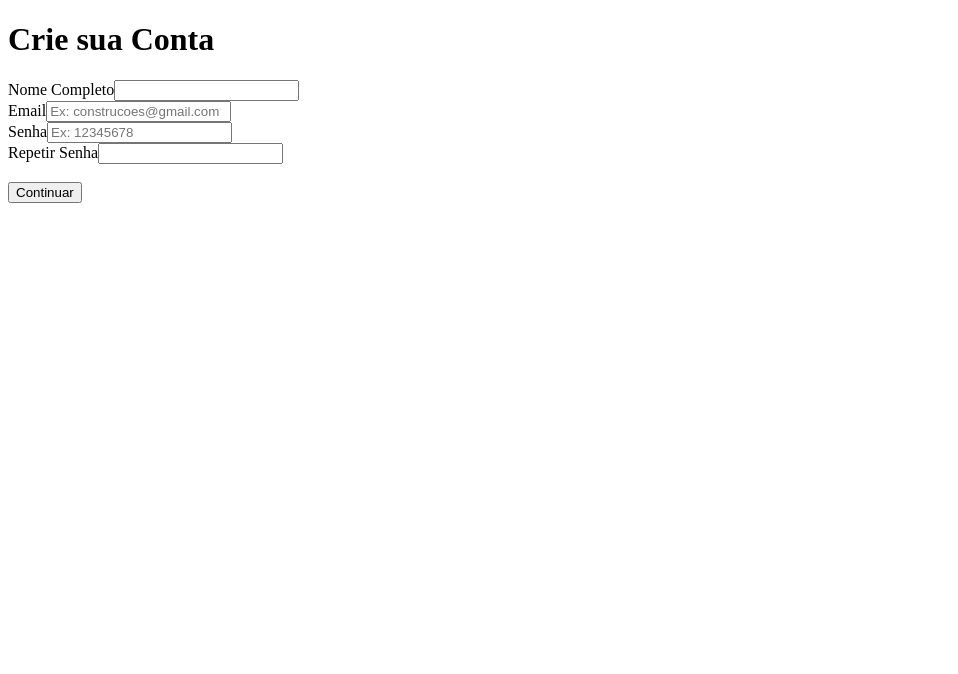
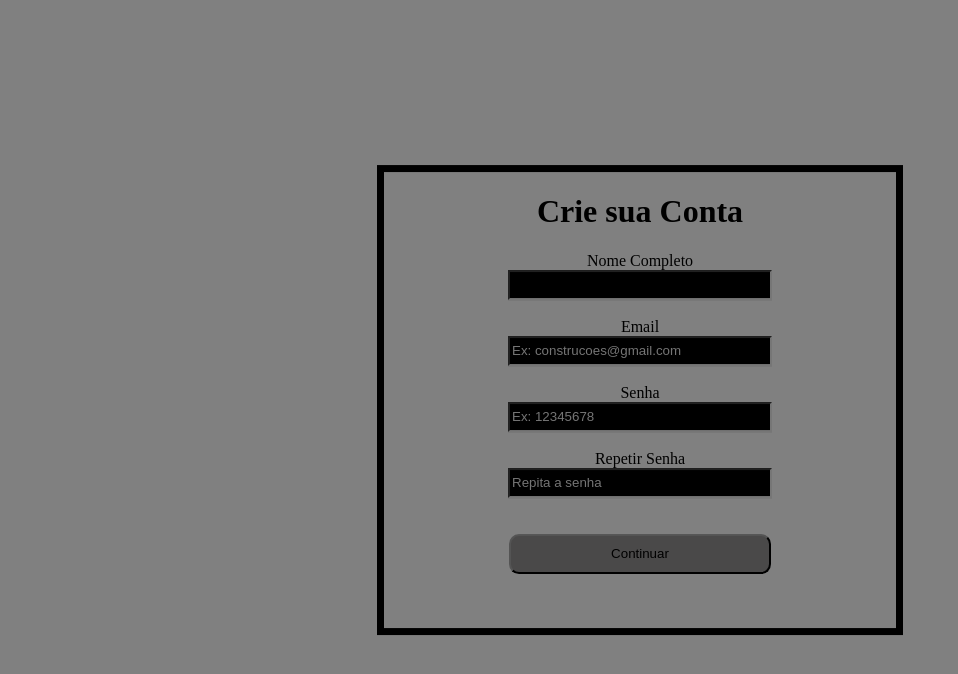
Before and after one commit to joaovictorgit21/E-commerce_ATVD, a plain HTML site: page index.html in a window 1280 px wide. Shown: the whole page, without its empty margins (0-958 px from the left). Drawn offline with Linux system fonts and the light colour scheme.

Commit message:
commitado

```diff
--- a/css/style.css
+++ b/css/style.css
@@ -1,3 +1,7 @@
+body{
+    background-color: grey;
+}
+
 #part-two{
     display: none;
 }
@@ -5,3 +9,27 @@
 #part-three{
     display: none;
 }
+
+#screen-full{
+    width: 40%;
+    position: absolute;
+    top: 50%;
+    left: 50%;
+    transform: translate(-50%, -50%);
+    border: 7px solid black;
+    text-align: center;
+}
+
+input{
+    width: 50%;
+    height: 1.5rem;
+    color: white;
+    background-color: rgb(0, 0, 0);
+}
+
+button{
+    width: 51%;
+    height: 2.5rem;
+    background-color: rgb(74, 73, 73);
+    border-radius: 10px;
+}
--- a/index.html
+++ b/index.html
@@ -21,25 +21,48 @@
             <h1 class="crie">Crie sua Conta</h1>
             <div id="part-one">
 
-                <label id="name">Nome Completo</label><input id="user" type="text">
+                <label id="name" placeholder="Ex: Sérgio" >Nome Completo</label>
                 <br>
-                <label id="Email">Email</label><input id="email" type="email" placeholder="Ex: construcoes@gmail.com">
+                <input id="user" type="text">
                 <br>
-                <label id="Pass">Senha</label><input id="pswrd" minlength="8" type="password" placeholder="Ex: 12345678">
                 <br>
-                <label id="RepetPass">Repetir Senha</label><input id="psword_repeat" minlength="8" type="password">
-                <br><br>
+                <label id="Email">Email</label>
+                <br>
+                <input id="email" type="email" placeholder="Ex: construcoes@gmail.com">
+                <br>
+                <br>
+                <label id="Pass">Senha</label>
+                <br>
+                <input id="pswrd" minlength="8" type="password" placeholder="Ex: 12345678">
+                <br>
+                <br>
+                <label id="RepetPass">Repetir Senha</label>
+                <br>
+                <input id="psword_repeat" minlength="8" type="password" placeholder="Repita a senha">
+                <br>
+                <br>
+                <br>
                 <button class="btn-continuar" id="btn-continue" onclick="Continue()">Continuar</button>
 
             </div>
 
             <div id="part-two">
 
-                <label id="Tel">Telefone</label><input id="tel" type="tel" placeholder="() _____-____">
+                <label id="Tel">Telefone</label>
                 <br>
-                <label id="Date">Data de Nascimento</label><input id="date" type="date" placeholder="__/__/____">
+                <input id="tel" type="tel" placeholder="() _____-____">
                 <br>
-                <label id="cpf">CPF</label><input oninput="mascara(this)" id="Cpf" type="text" placeholder="___.___.___-__">
+                <br>
+                <label id="Date">Data de Nascimento</label>
+                <br>
+                <input id="date" type="date" placeholder="__/__/____">
+                <br>
+                <br>
+                <label id="cpf">CPF</label>
+                <br>
+                <input oninput="mascara(this)" id="Cpf" type="text" placeholder="___.___.___-__">
+                <br>
+                <br>
                 <br>
                 <button class="btn-continuar2" id="btn-continue-two" onclick="ContinueTwo()">Continuar</button>
 
@@ -51,26 +74,39 @@
                     <label for="inputZip" class="form-label">CEP</label>
                     <input type="text" class="form-control" id="cep">
                   </div>
+                  <br>
+                  <br>
                   <div class="col-8">
                     <label for="inputAddress" class="form-label">Endereço</label>
                     <input type="text" class="form-control" id="rua" placeholder="Joaquim Nabuco">
                   </div>
+                  <br>
+                  <br>
                   <div class="col-4">
                       <label for="inputAddress" class="form-label">Número</label>
                       <input type="text" class="form-control" id="numero" placeholder="1234">
                     </div>
+                    <br>
+                    <br>
                     <div class="col-12">
                       <label for="inputAddress2" class="form-label">Bairro</label>
                       <input type="text" class="form-control" id="bairro">
                     </div>
+                    <br>
+                    <br>
                     <div class="col-md-6">
                       <label for="inputCity" class="form-label">Cidade</label>
                       <input type="text" class="form-control" id="cidade">
                     </div>
+                    <br>
+                    <br>
                     <div class="col-md-4">
                       <label for="inputState" class="form-label">Estado</label>
                       <input id="estado" class="form-control">
                     </div>
+                    <br>
+                    <br>
+                    <br>
                     <div class="col-12">
                         <a id="link_Loja" href=""><button type="button" id="btn" onclick="Verificar()">Cadastrar</button></a>
                     </div>
```
